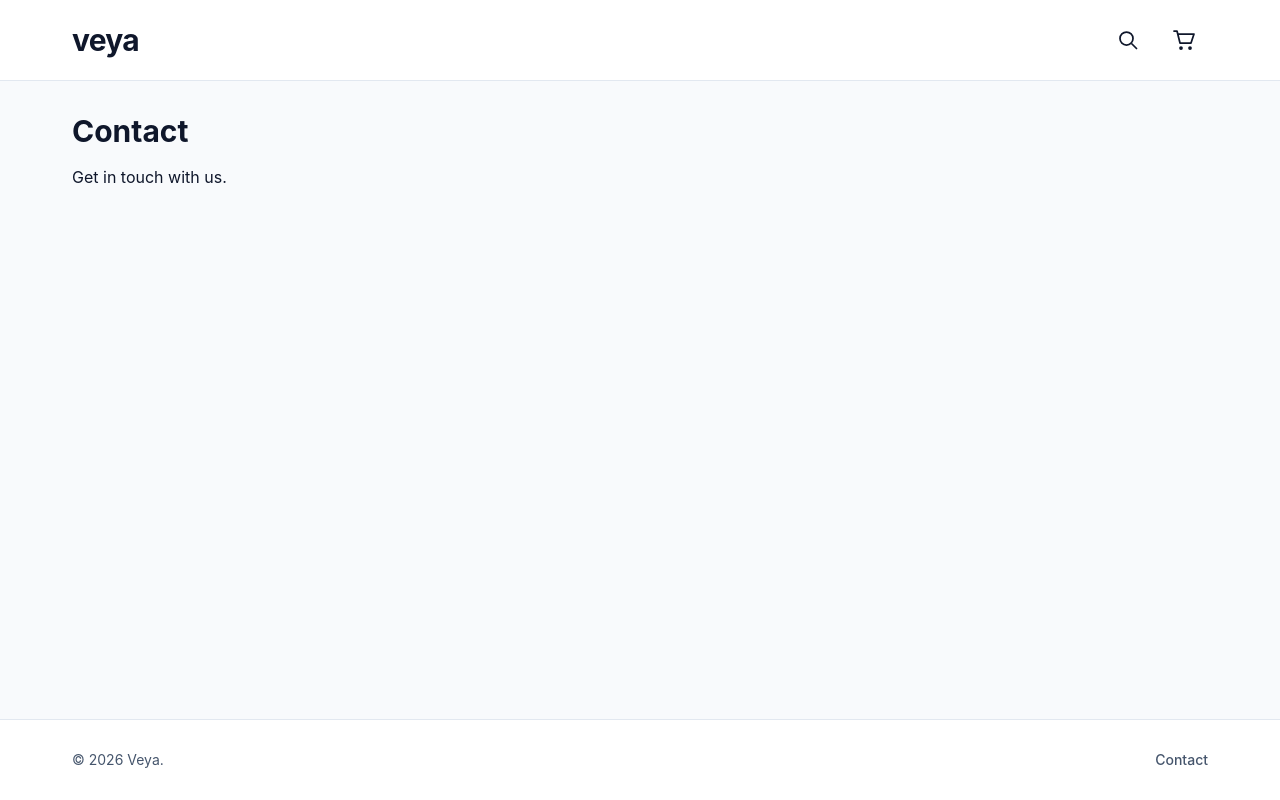
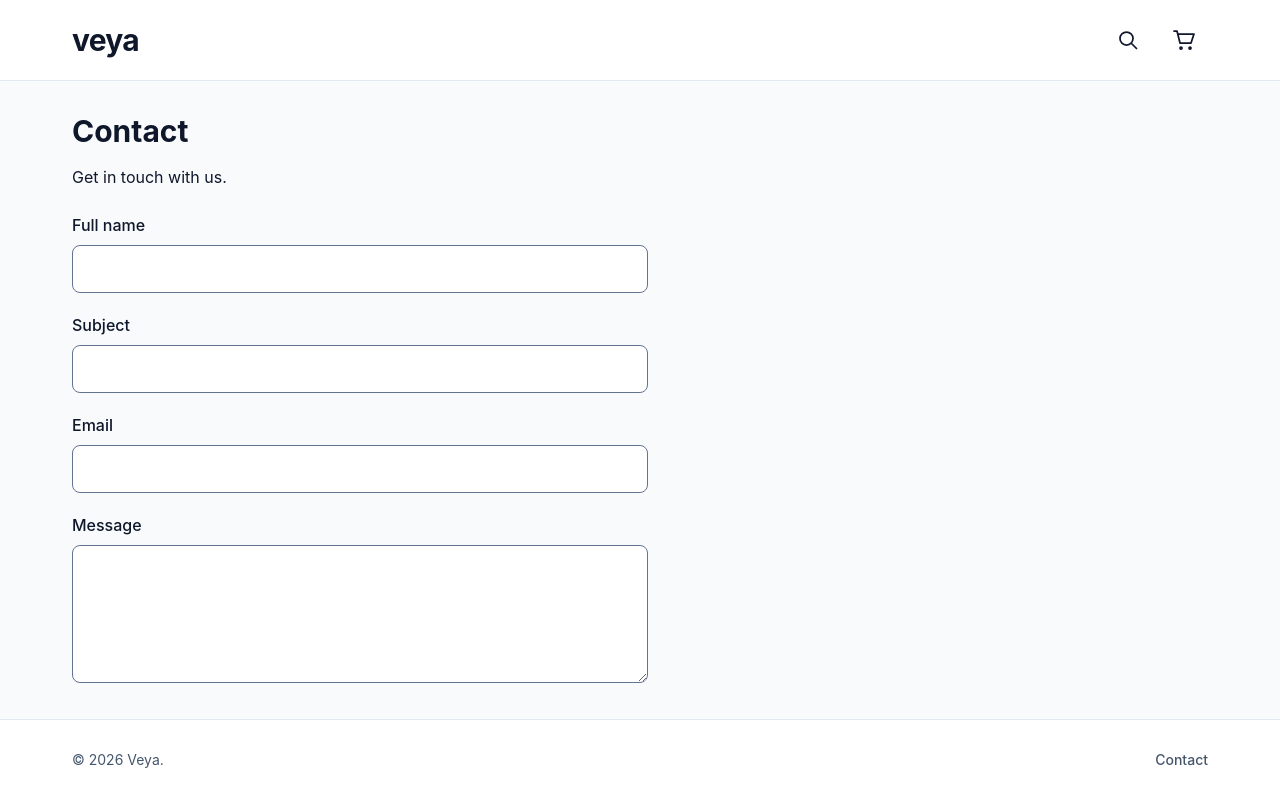
Before and after one commit to hallsi90/FED2-JSF-CA, a React (Vite) app: page /contact in a window 1280 px wide. Built offline with nearby package versions, Linux system fonts and the light colour scheme.

Commit message:
feat(contact): add labelled form fields
Add full name, subject, email and message fields with visible labels, appropriate input types and a single-column layout.

Verified field types and label associations in the code. Lint and production build passed.

Closes #56

```diff
--- a/src/pages/ContactPage.tsx
+++ b/src/pages/ContactPage.tsx
@@ -1,9 +1,64 @@
+const fieldClassName =
+  "min-h-12 w-full rounded-lg border border-slate-500 bg-white px-3 py-2 focus-visible:outline-2 focus-visible:outline-offset-2 focus-visible:outline-purple-700";
+
 function ContactPage() {
   return (
     <section>
       <title>Contact | Veya</title>
       <h1 className="text-3xl font-bold">Contact</h1>
       <p className="mt-4">Get in touch with us.</p>
+
+      <form className="mt-6 grid max-w-xl gap-5">
+        <div className="grid gap-2">
+          <label htmlFor="fullName" className="font-medium">
+            Full name
+          </label>
+          <input
+            id="fullName"
+            name="fullName"
+            type="text"
+            autoComplete="name"
+            className={fieldClassName}
+          />
+        </div>
+
+        <div className="grid gap-2">
+          <label htmlFor="subject" className="font-medium">
+            Subject
+          </label>
+          <input
+            id="subject"
+            name="subject"
+            type="text"
+            className={fieldClassName}
+          />
+        </div>
+
+        <div className="grid gap-2">
+          <label htmlFor="email" className="font-medium">
+            Email
+          </label>
+          <input
+            id="email"
+            name="email"
+            type="email"
+            autoComplete="email"
+            className={fieldClassName}
+          />
+        </div>
+
+        <div className="grid gap-2">
+          <label htmlFor="message" className="font-medium">
+            Message
+          </label>
+          <textarea
+            id="message"
+            name="message"
+            rows={5}
+            className={`${fieldClassName} resize-y`}
+          />
+        </div>
+      </form>
     </section>
   );
 }
```
